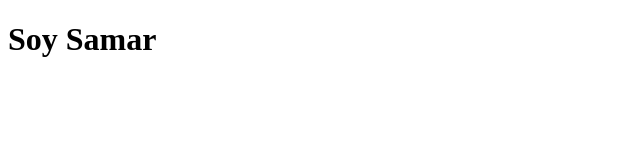
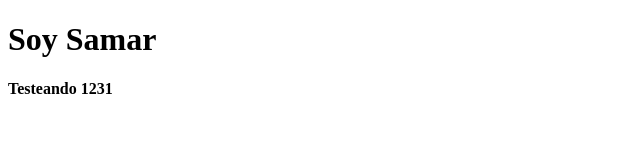
Before and after one commit to Okairi/muestragithub, a plain HTML site: page index.html in a window 1280 px wide. Shown: the whole page, without its empty margins (0-640 px from the left). Drawn offline with Linux system fonts and the light colour scheme.

Commit message:
add text h4

```diff
--- a/index.html
+++ b/index.html
@@ -13,7 +13,7 @@
 
     <h2></h2>
 
-    <h4></h4>
+    <h4>Testeando 1231</h4>
 
     <h5></h5>
   </body>
```
